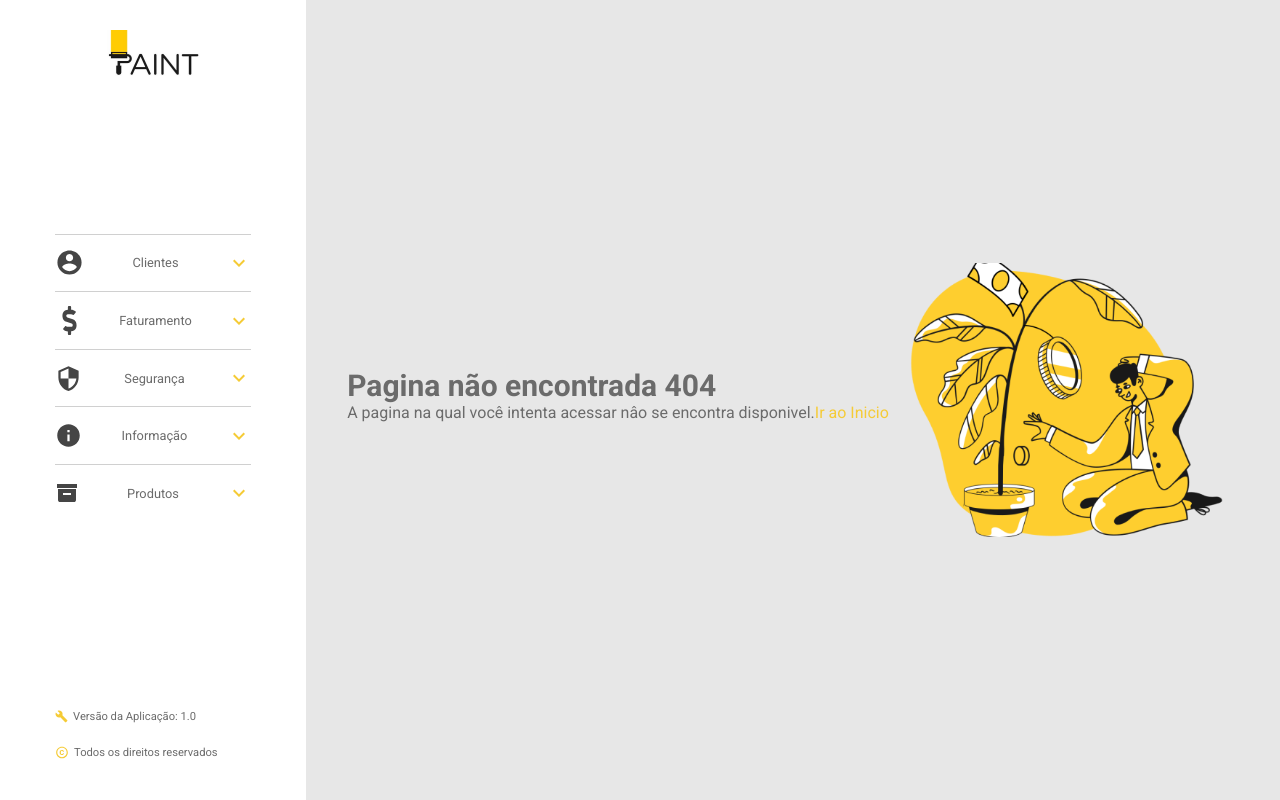
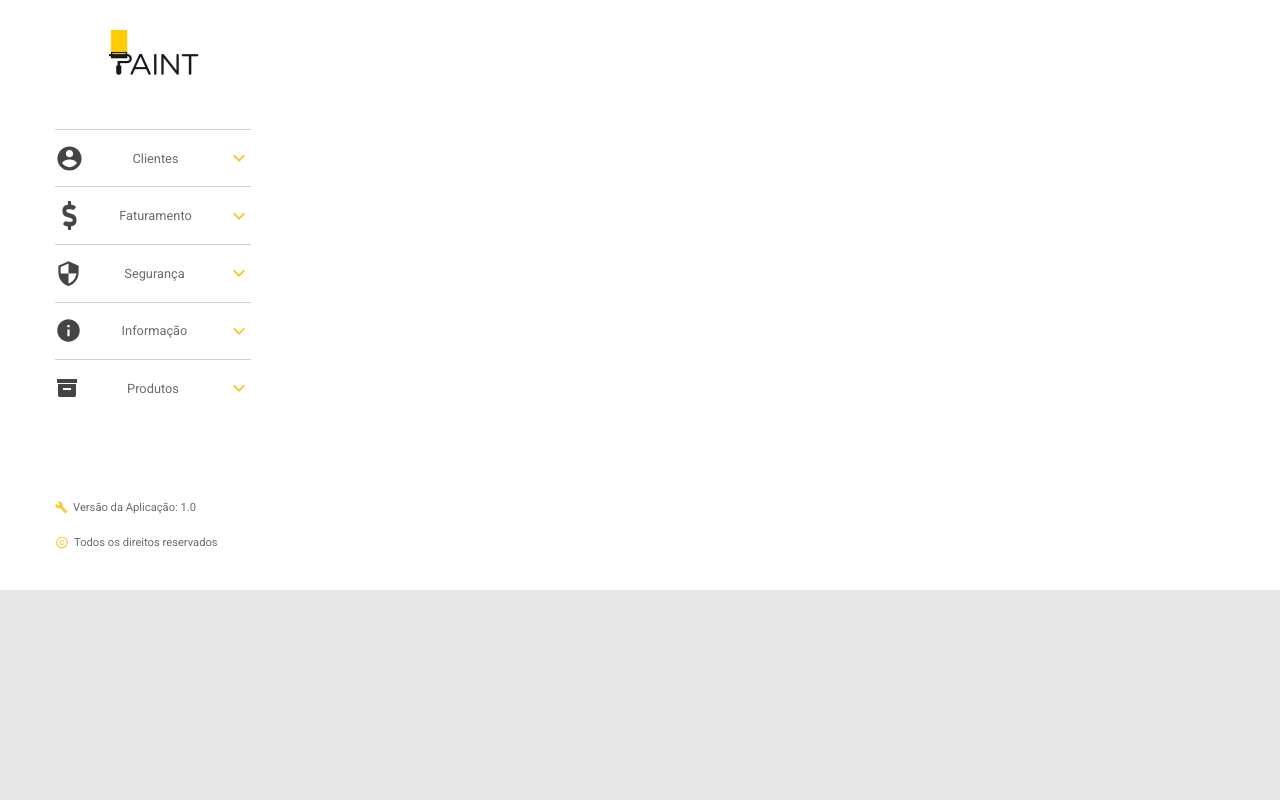
Before and after one commit to ArthurMaciel95/portal-admin-paint-react, a React (Create React App) app: page /products in a window 1280 px wide. Built offline with nearby package versions, Linux system fonts and the light colour scheme.

Commit message:
:art: criando novas paginas.

```diff
--- a/src/App.js
+++ b/src/App.js
@@ -6,6 +6,8 @@ import CreateAccount from "./pages/create-account";
 import Dashboard from "./pages/dashboard";
 import PageNotFound from "./pages/page-not-found";
 import CreateClient from "./pages/create-clients";
+import CreateProducts from "./pages/create-product";
+import Products from "./pages/products";
 
 
 function App() {
@@ -16,8 +18,10 @@ function App() {
                 <Route path="/dashboard" component={Dashboard} />
                 <Route path="/create/account" component={CreateAccount} />
                 <Route path="/account/detail" component={AccountDetail} />
+                <Route path="/create/client" component={CreateClient} />
+                <Route path="/create/products" component={CreateProducts} />
+                <Route path="/products" component={Products} />
                 <Route exact path="/" component={Login} />
-                <Route path="/create/client" component={CreateClient} />
                 <Route path="*" component={PageNotFound} />
             </Switch>
 
--- /dev/null
+++ b/src/pages/create-product/index.jsx
@@ -0,0 +1,11 @@
+import React from 'react'
+
+const CreateProducts = () => {
+    return (
+        <div>
+            <h1>Página de criação de produtos</h1>
+        </div>
+    )
+}
+
+export default CreateProducts
--- /dev/null
+++ b/src/pages/products/index.jsx
@@ -0,0 +1,13 @@
+import React from 'react'
+import SideBarComponent from '../../components/Sidebar'
+
+
+const Products = () => {
+    return (
+        <div>
+            <SideBarComponent />
+        </div>
+    )
+}
+
+export default Products
```
Also changed, not shown: src/components/Login/index.jsx (+14 -16 lines), src/components/index.js (added, +16 -0 lines), src/pages/create-product/styles.css (added), src/pages/products/styles.css (added).
